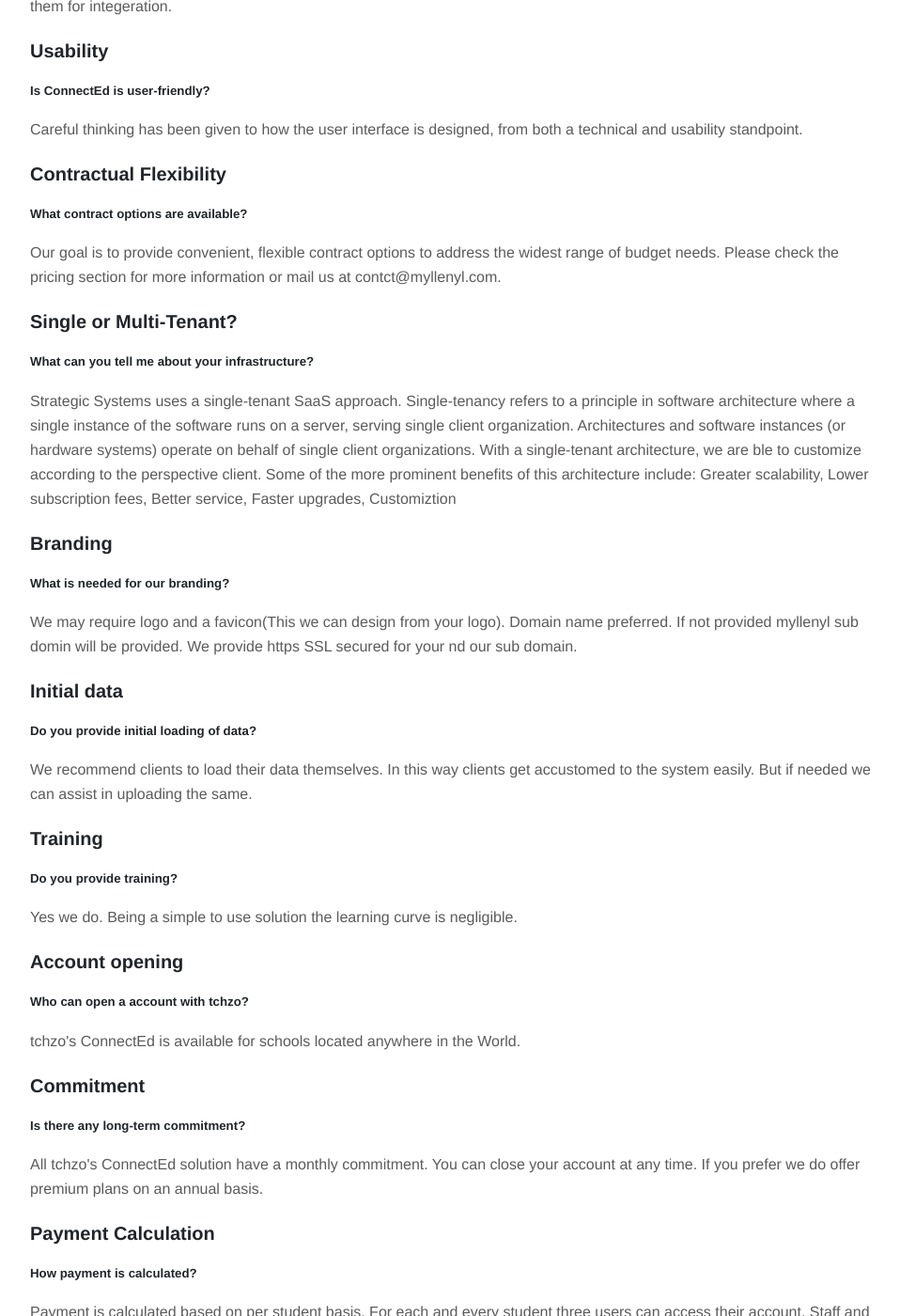
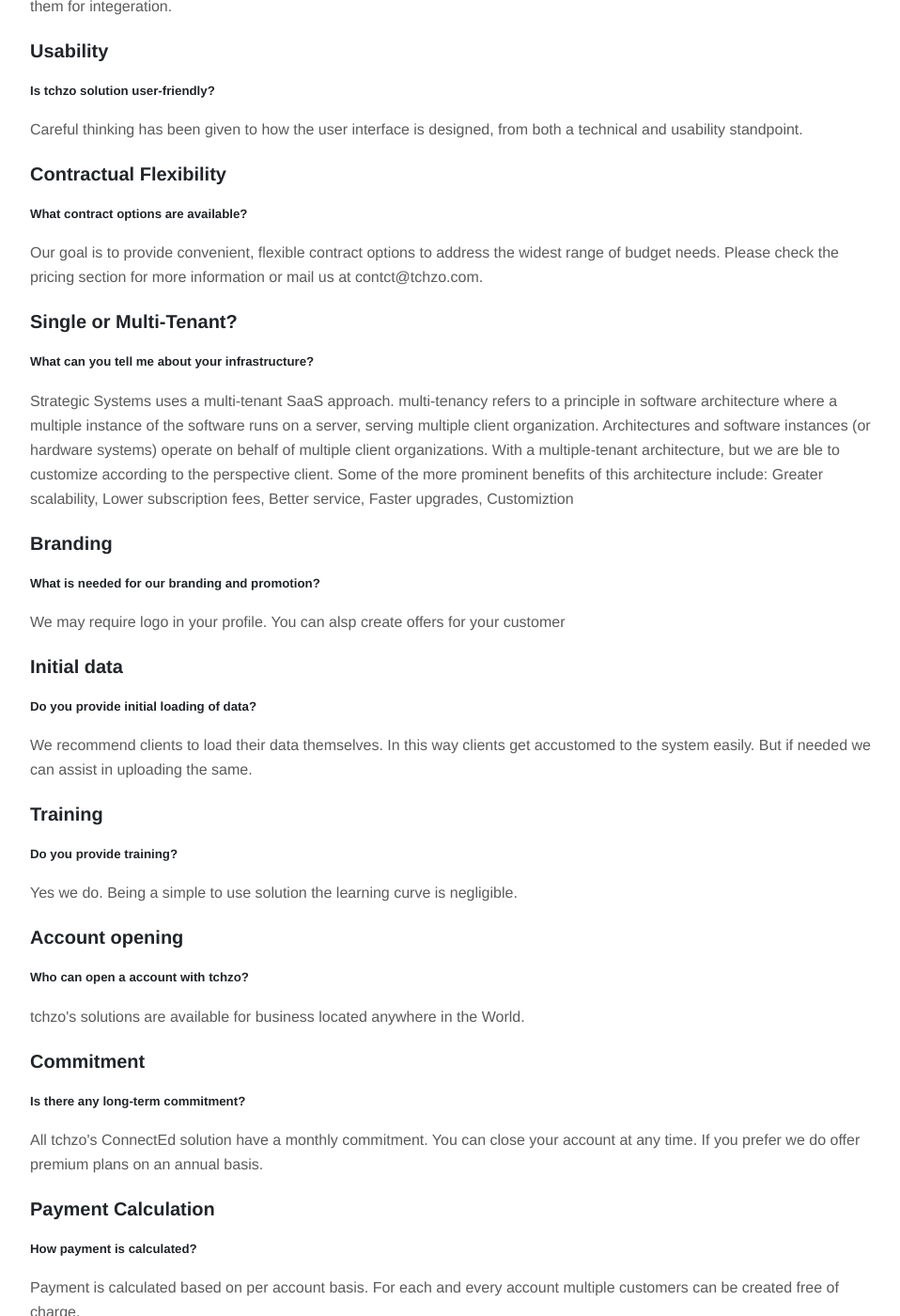
Before and after one commit to tchzoglobal/tchzo, a Jekyll site: the page built from faq.md, in a window 1280 px wide and 1400 px high, scrolled down 1470 px. Shown: the whole window at 94% size, without its empty margins (158-1116 px from the left). Built offline with Jekyll 4.4.1, drawn with Linux system fonts in a browser that asks for light colours; some of the changed text lies outside the part shown.

Commit message:
Update faq.yml

```diff
--- a/_data/faq.yml
+++ b/_data/faq.yml
@@ -1,7 +1,10 @@
+#842761
+#e97e40
+
 faq:
 - heading: Security
   question: What protections does tchzo solutions use to protect our data?
-  ans: "ConnectEd is hosted on the Google Cloud. Google invests heavily in securing its infrastructure, which is designed to keep your data secure throughout the entire information processing lifecycle. The security of this infrastructure is designed in progressive layers: Operational Security, Internet Communication, Storage Services, User Identity, Service Deployment, Hardware Infrastructure"
+  ans: "All our solutions is hosted on the Google Cloud. Google invests heavily in securing its infrastructure, which is designed to keep your data secure throughout the entire information processing lifecycle. The security of this infrastructure is designed in progressive layers: Operational Security, Internet Communication, Storage Services, User Identity, Service Deployment, Hardware Infrastructure"
   weight: 1
 - heading: "Data Retention & Ownership"
   question: "What are tchzo policies regarding our data and data portability?"
@@ -24,20 +27,20 @@ faq:
   ans: "Due to the sensitive nature of data, we may not expose the data to other systems. But we work with customer if it is needed by them for integeration."
   weight: 6
 - heading: "Usability"
-  question: "Is ConnectEd is user-friendly?"
+  question: "Is tchzo solution user-friendly?"
   ans: "Careful thinking has been given to how the user interface is designed, from both a technical and usability standpoint."
   weight: 7
 - heading: "Contractual Flexibility"
   question: "What contract options are available?"
-  ans: "Our goal is to provide convenient, flexible contract options to address the widest range of budget needs. Please check the pricing section for more information or mail us at contct@myllenyl.com."
+  ans: "Our goal is to provide convenient, flexible contract options to address the widest range of budget needs. Please check the pricing section for more information or mail us at contct@tchzo.com."
   weight: 8
 - heading: "Single or Multi-Tenant?"
   question: "What can you tell me about your infrastructure?"
-  ans: "Strategic Systems uses a single-tenant SaaS approach. Single-tenancy refers to a principle in software architecture where a single instance of the software runs on a server, serving single client organization. Architectures and software instances (or hardware systems) operate on behalf of single client organizations. With a single-tenant architecture, we are ble to customize according to the perspective client. Some of the more prominent benefits of this architecture include: Greater scalability, Lower subscription fees, Better service, Faster upgrades, Customiztion"
+  ans: "Strategic Systems uses a multi-tenant SaaS approach. multi-tenancy refers to a principle in software architecture where a multiple instance of the software runs on a server, serving multiple client organization. Architectures and software instances (or hardware systems) operate on behalf of multiple client organizations. With a multiple-tenant architecture, but we are ble to customize according to the perspective client. Some of the more prominent benefits of this architecture include: Greater scalability, Lower subscription fees, Better service, Faster upgrades, Customiztion"
   weight: 9
 - heading: "Branding"
-  question: "What is needed for our branding?"
-  ans: "We may require logo and a favicon(This we can design from your logo). Domain name preferred. If not provided myllenyl sub domin will be provided. We provide https SSL secured for your nd our sub domain."
+  question: "What is needed for our branding and promotion?"
+  ans: "We may require logo in your profile. You can alsp create offers for your customer"
   weight: 10
 - heading: "Initial data"
   question: "Do you provide initial loading of data?"
@@ -49,7 +52,7 @@ faq:
   weight: 12
 - heading: "Account opening"
   question: "Who can open a account with tchzo?"
-  ans: "tchzo's ConnectEd is available for schools located anywhere in the World."
+  ans: "tchzo's solutions are available for business located anywhere in the World."
   weight: 13
 - heading: "Commitment"
   question: "Is there any long-term commitment?"
@@ -57,7 +60,7 @@ faq:
   weight: 14
 - heading: "Payment Calculation"
   question: "How payment is calculated?"
-  ans: "Payment is calculated based on per student basis. For each and every student three users can access their account. Staff and admin can use the solution free of charge."
+  ans: "Payment is calculated based on per account basis. For each and every account multiple customers can be created free of charge."
   weight: 15
 - heading: "Billing"
   question: "How will I be billed for this solution?"
@@ -73,13 +76,13 @@ faq:
   weight: 18
 - heading: "Hardware"
   question: "Does the solution come with hardware"
-  ans: "No, tchzo solution come with the app software, the platform and support. Client and admin hs to use their mobile and for admin they have the flexibility to operate the software in a PC, tablet or mobile."
+  ans: "No, tchzo solution come with the app and web software, the platform and support. Client and admin has to use their mobile or web to operate the software"
   weight: 19
 - heading: "Additional services"
   question: "Do I need to buy additional services"
-  ans: "No, our solution is service offered through cloud and customized to your school there is no need for other additional service to operate our solution."
+  ans: "No, our solution is offered through cloud and customized to your business there is no need for other additional service to operate our solution."
   weight: 20
 - heading: "Installation"
   question: "How do I install the tchzo software"
-  ans: "We setup the solution for you. Data like user account, permission, groups can be created by users with admin privileges."
+  ans: "We setup the solution for you. Data like user account, permission, cliets can be created by users"
   weight: 21
```
